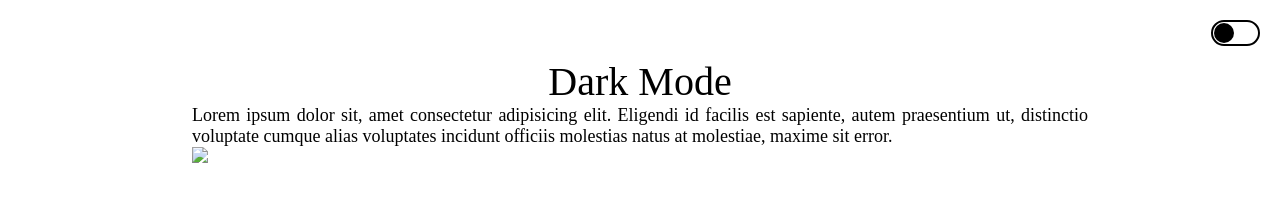
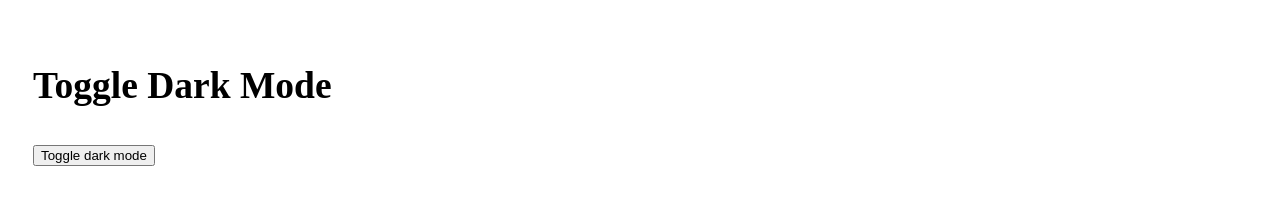
Before and after one commit to MrSherlockyX/maximus_ibmr, a plain HTML site: page index.html in a window 1280 px wide. Drawn offline with Linux system fonts and the light colour scheme.

Commit message:
deleted dark mode

```diff
--- a/index.html
+++ b/index.html
@@ -4,33 +4,22 @@
         <meta charset="UTF-8">
         <meta name="viewport" content="width=device-width, initial-scale=1.0" />
         <meta http-equiv="X-UA-Compartible" content="chrome">
-        <link rel="stylesheet" href="style.css">
+        <link rel="stylesheet" href="style(old).css">
         <title> JavaScript Training </title>
     </head>
 
 <body>
-    <header>
-        <label id="dark-change"> </label>
-    </header>
-    <main>
-        <h1> Dark Mode </h1>
-        <div id="respon">
 
-            <p> Lorem ipsum dolor sit, amet consectetur adipisicing elit. Eligendi id facilis est sapiente, autem praesentium ut, distinctio voluptate cumque alias voluptates incidunt officiis molestias natus at molestiae, maxime sit error.</p>
+    <h2> Toggle Dark Mode </h2>
 
-            <img src="/images/lamp.jpg">
-
-        </div>
-    </main>
+    <button onclick="myFunction()"> Toggle dark mode </button>
 
     <script>
-        var content = document.getElementsByTagName('body')[0];
-        var darkMode = document.getElementById('dark-change');
-        darkMode.addEventListener('click', function(){
-            darkMode.classList.toggle('active');
-            content.classList.toggle('night');
+    function myFunction() {
+        var element = document.body;
+        element.classList.toggle("dark-mode");
+    }
 
-        })
     </script>
 
 
--- /dev/null
+++ b/style(old).css
@@ -0,0 +1,11 @@
+body {
+    padding: 25px;
+    background-color: #fff; /* Cor do fundo no modo claro */
+    color: #000000; /*cor da fonte no modo claro */
+    font-size: 25px;
+}
+
+.dark-mode {
+    background-color: #202020; /*  Cor do fundo no modo escuro */
+    color: white; /* Cor da fonte no modo escuro */
+}
--- a/style.css
+++ b/style.css
@@ -3,75 +3,6 @@
     padding: 0;
 }
 
-body {
-    transition: background-color 0.5s ease, color 0.5s ease;
-    /* Transição gradual para cor de fundo e cor do texto */
-}
-
-
-.light-theme {
-    background-color: #ffffff; /* Cor de fundo do tema claro */
-    color: #000000; /* Cor do texto do tema claro */
-}
-
-.dark-theme {
-    background-color: #333333; /* Cor de fundo do tema escuro */
-    color: #ffffff; /* Cor do texto do tema escuro */
-}
-
-
-main {
-    margin: 5vh 15%;
-}
-
-h1{
-    font-size: 40px;
-    font-weight: 400;
-    text-align: center;
-}
-
-p {
-    text-align: justify;
-    font-size: 18px;
-}
-
-img {
-    width: 50%;
-    height: auto;
-}
-
-label{
-    position: absolute;
-    width: 45px;
-    height: 22px;
-    right: 20px;
-    top: 20px;
-    border: 2px solid;
-    border-radius: 20px;
-}
-
-label::before {
-    position: absolute;
-    content: " ";
-    width: 20px;
-    height: 20px;
-    left: 1px;
-    top: 1px;
-    border-radius: 50%;
-    cursor: pointer;
-    background: #000;
-    transition: 0.5s;
-}
-
-label.active::before{
-    left: 24px;
-    background: #ffffff; /* Mudar cor do botão no modo escuro */
-}
-
-body.night{
-    background: #161616; /* Cor do fundo no modo escuro */
-    color: #ffffff; /* Cor do texto no modo escuro */
-}
 
 ul {
     list-style-type: none;
```
Also changed, not shown: indexnew.html (+2 -11 lines).
